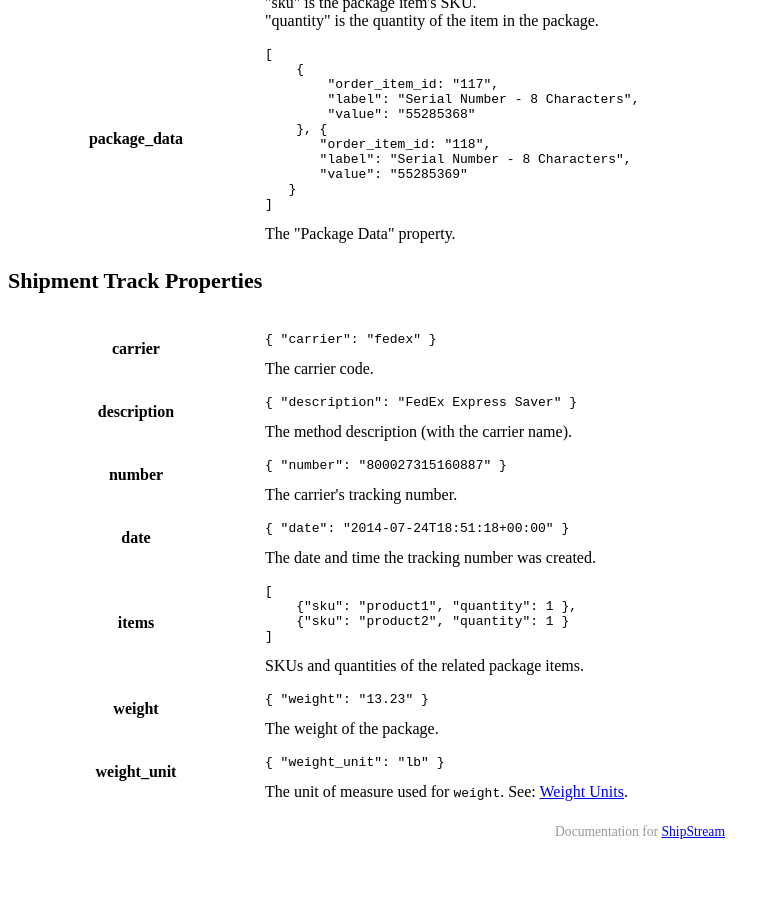
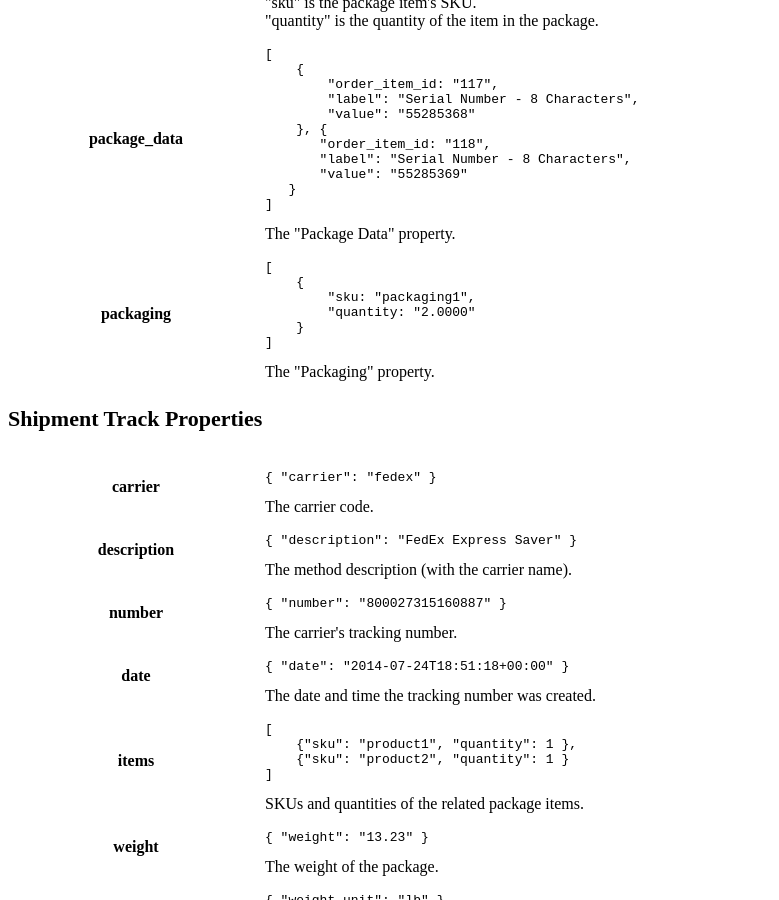
Before and after one commit to ShipStream/shipstream.github.io, a Jekyll site: the page built from _posts/2014-07-25-shipment.md, in a window 1280 px wide and 900 px high, scrolled down 10183 px. Shown: the whole window, without its empty margins (0-779 px from the left). Built offline with Jekyll 4.4.1, drawn with Linux system fonts in a browser that asks for light colours; a style sheet for code colours, icons or effects is not loaded; before the commit the page ends 11043 px from its top, so only the background shows below that.

Commit message:
Add "packaging" property to the list of the Shipment Item Properties.

```diff
--- a/_posts/2014-07-25-shipment.md
+++ b/_posts/2014-07-25-shipment.md
@@ -871,6 +871,18 @@ true if shipment was successfully updated.
           The "Package Data" property.
     </td>
 </tr>
+<tr>
+    <th>packaging</th>
+    <td>
+        <pre><code>[
+    {
+        "sku: "packaging1",
+        "quantity: "2.0000"
+    }
+]</code></pre>
+          The "Packaging" property.
+    </td>
+</tr>
 </tbody>
 </table>
 
```
